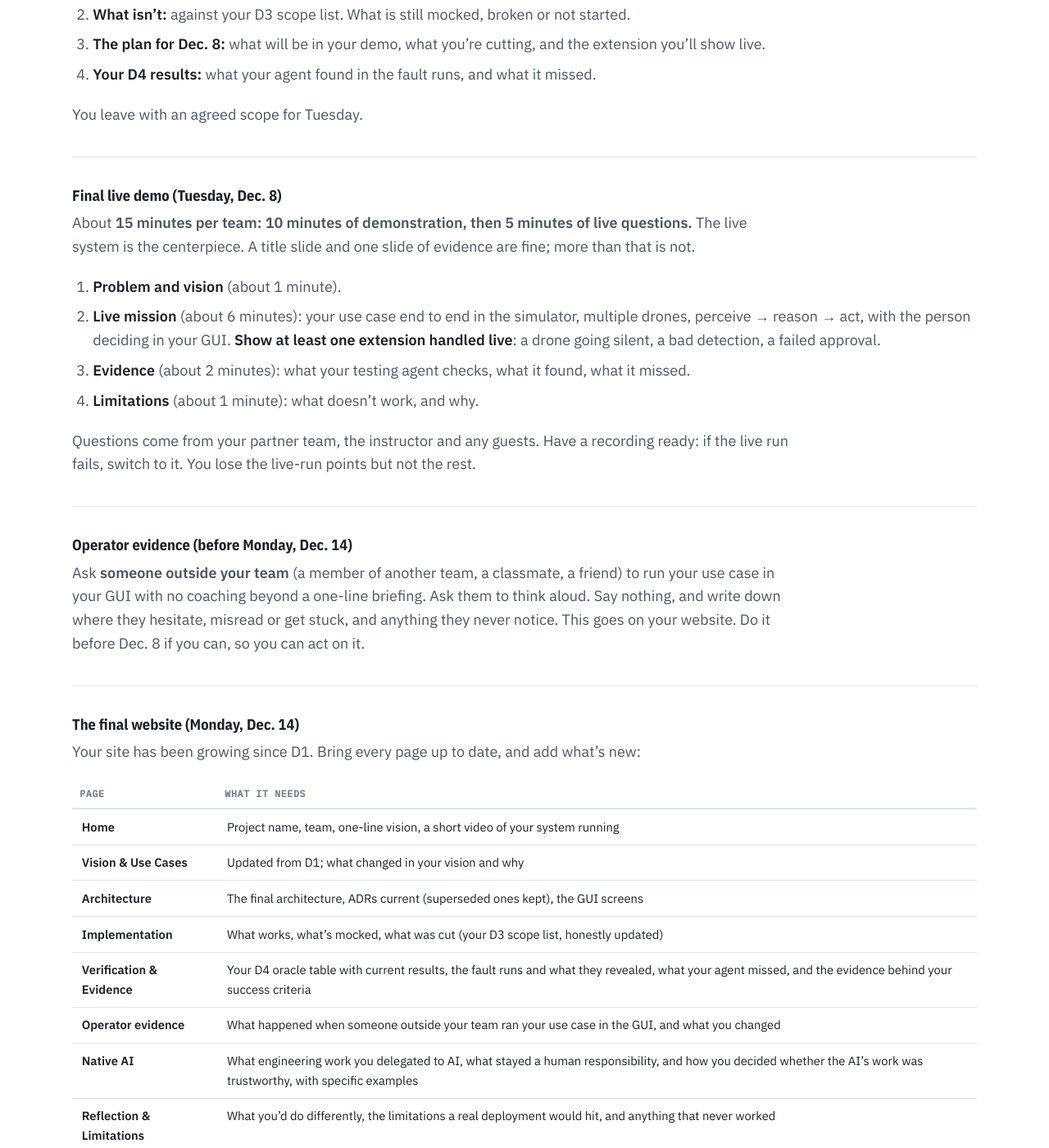
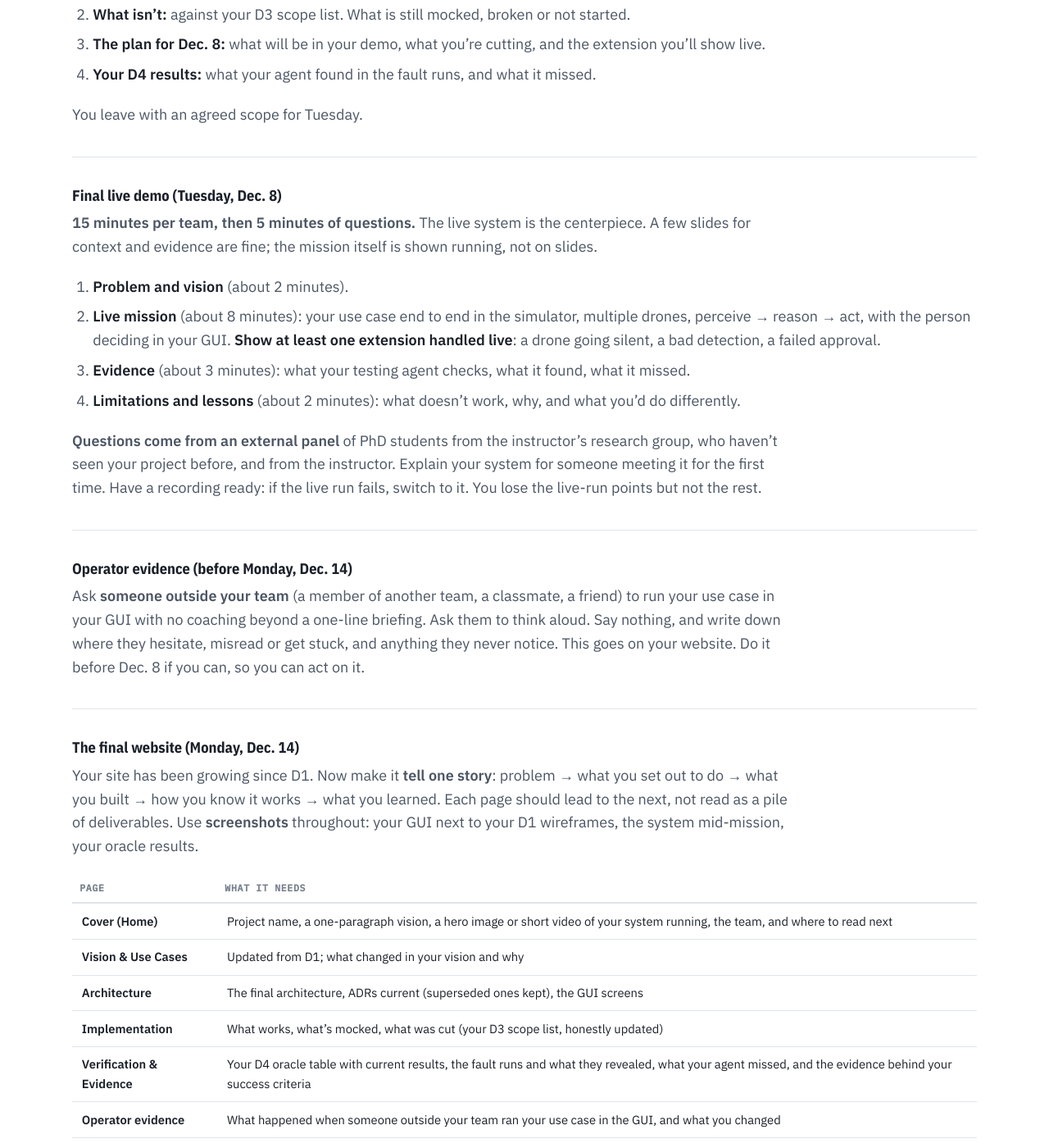
Before and after one commit to JaneClelandHuang/uav-native-ai, a Jekyll site: the page built from project/d5.md, in a window 1280 px wide and 1400 px high, scrolled down 1653 px. Shown: the whole window at 82% size. Built offline with Jekyll 4.4.1, drawn with Linux system fonts in a browser that asks for light colours; our own code applies the rules of GitHub Pages for plain Markdown files; some of the changed text lies outside the part shown.

Commit message:
Repos and sites private all semester (optional public at the end); D5 tells a story, external panel, 15+5 min
Co-Authored-By: Claude Opus 5.5 <noreply@anthropic.com>

```diff
--- a/project/d5.md
+++ b/project/d5.md
@@ -79,20 +79,24 @@ You leave with an agreed scope for Tuesday.
 
 ### Final live demo (Tuesday, Dec. 8)
 
-About **15 minutes per team: 10 minutes of demonstration, then 5 minutes
-of live questions.** The live system is the centerpiece. A title slide and
-one slide of evidence are fine; more than that is not.
+**15 minutes per team, then 5 minutes of questions.** The live system is
+the centerpiece. A few slides for context and evidence are fine; the
+mission itself is shown running, not on slides.
 
-1. **Problem and vision** (about 1 minute).
-2. **Live mission** (about 6 minutes): your use case end to end in the
+1. **Problem and vision** (about 2 minutes).
+2. **Live mission** (about 8 minutes): your use case end to end in the
    simulator, multiple drones, perceive → reason → act, with the person
    deciding in your GUI. **Show at least one extension handled live**: a
    drone going silent, a bad detection, a failed approval.
-3. **Evidence** (about 2 minutes): what your testing agent checks, what
+3. **Evidence** (about 3 minutes): what your testing agent checks, what
    it found, what it missed.
-4. **Limitations** (about 1 minute): what doesn't work, and why.
+4. **Limitations and lessons** (about 2 minutes): what doesn't work, why,
+   and what you'd do differently.
 
-Questions come from your partner team, the instructor and any guests.
+**Questions come from an external panel** of PhD students from the
+instructor's research group, who haven't seen your project before, and
+from the instructor. Explain your system for someone meeting it for the
+first time.
 Have a recording ready: if the live run fails, switch to it. You lose the
 live-run points but not the rest.
 
@@ -111,12 +115,15 @@ on it.
 
 ### The final website (Monday, Dec. 14)
 
-Your site has been growing since D1. Bring every page up to date, and add
-what's new:
+Your site has been growing since D1. Now make it **tell one story**:
+problem → what you set out to do → what you built → how you know it works
+→ what you learned. Each page should lead to the next, not read as a pile
+of deliverables. Use **screenshots** throughout: your GUI next to your D1
+wireframes, the system mid-mission, your oracle results.
 
 | Page | What it needs |
 |---|---|
-| **Home** | Project name, team, one-line vision, a short video of your system running |
+| **Cover (Home)** | Project name, a one-paragraph vision, a hero image or short video of your system running, the team, and where to read next |
 | **Vision & Use Cases** | Updated from D1; what changed in your vision and why |
 | **Architecture** | The final architecture, ADRs current (superseded ones kept), the GUI screens |
 | **Implementation** | What works, what's mocked, what was cut (your D3 scope list, honestly updated) |
@@ -124,6 +131,21 @@ what's new:
 | **Operator evidence** | What happened when someone outside your team ran your use case in the GUI, and what you changed |
 | **Native AI** | What engineering work you delegated to AI, what stayed a human responsibility, and how you decided whether the AI's work was trustworthy, with specific examples |
 | **Reflection & Limitations** | What you'd do differently, the limitations a real deployment would hit, and anything that never worked |
+
+#### Going public (optional)
+
+Your repo and website stay private unless your team decides otherwise.
+After Dec. 14, your team can choose, **unanimously**, one of:
+
+- **Keep it private** (the default).
+- **Make your team repo public**, so the website can be published with
+  GitHub Pages from `docs/`.
+- **Get a new public repo** to stage a showcase website: start from your
+  current pages plus a front page that pulls them together, or build it from
+  scratch. Your project history and homework-derived code stay private.
+
+Tell the instructor which you'd like. Before anything goes public, remove
+`.env` files and API keys, including from the history.
 
 ---
 
@@ -150,12 +172,12 @@ what's new:
 
 | Component | Points | What earns the points |
 |---|---:|---|
-| **Vision, architecture, implementation** | 25 | Current, consistent with the running system, changes explained. |
+| **Vision, architecture, implementation** | 20 | Current, consistent with the running system, changes explained. |
 | **Verification & Evidence** | 25 | Oracles traced to your intent, current results, the fault runs, what the agent missed, evidence behind each success criterion. |
 | **Operator evidence** | 10 | A real outside operator, specific observations, what you changed. |
 | **Native AI** | 20 | Specific examples of what you delegated, what you kept, and how you judged trust. |
 | **Reflection & Limitations** | 15 | Honest, specific, and useful to the next team. |
-| **Craft** | 5 | Short, clear, readable as a site, no slop. |
+| **Story** | 10 | A cover page and a site that reads as one account, from problem to evidence to lessons; screenshots that show the real system; short, clear, no slop. |
 | **Total** | **100** | |
 
 </div>
```
Also changed, not shown: project/d1.md (+6 -7 lines), project/d3.md (+2 -2 lines), project/index.md (+4 -2 lines), schedule.md (+1 -1 lines).
